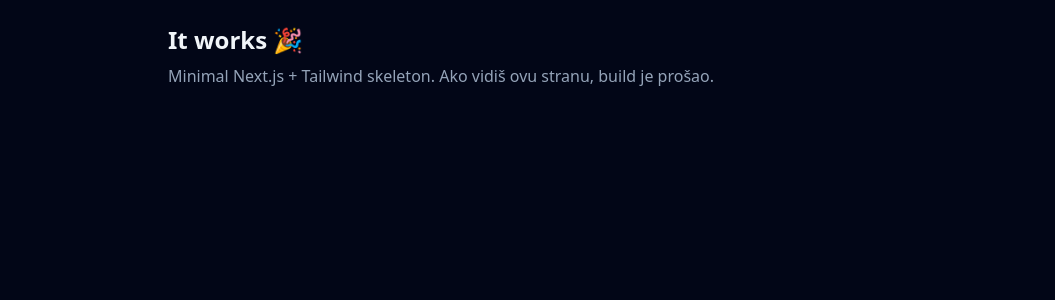
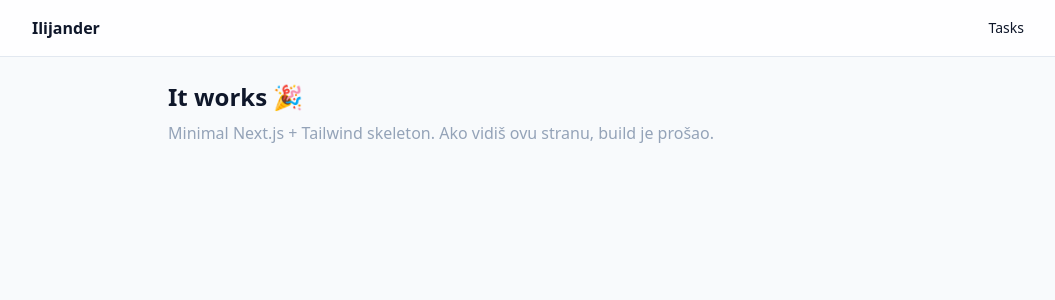
Before and after one commit to ilijaIR13/ilijander, a Next.js app: page / in a window 1280 px wide. Shown: the top 300 px of the page, without its empty margins (112-1167 px from the left). Built offline with nearby package versions, Linux system fonts and the light colour scheme.

Commit message:
Update layout.tsx

```diff
--- a/src/app/layout.tsx
+++ b/src/app/layout.tsx
@@ -1,14 +1,13 @@
 import "../styles/globals.css";
+import Header from "@/components/Header";
 
-export const metadata = {
-  title: "Ilijander",
-  description: "Task site"
-};
+export const metadata = { title: "Ilijander", description: "Task site" };
 
 export default function RootLayout({ children }: { children: React.ReactNode }) {
   return (
     <html lang="en">
-      <body className="min-h-screen bg-slate-950 text-slate-100">
+      <body className="min-h-screen bg-slate-50 text-slate-900">
+        <Header />
         {children}
       </body>
     </html>
```
